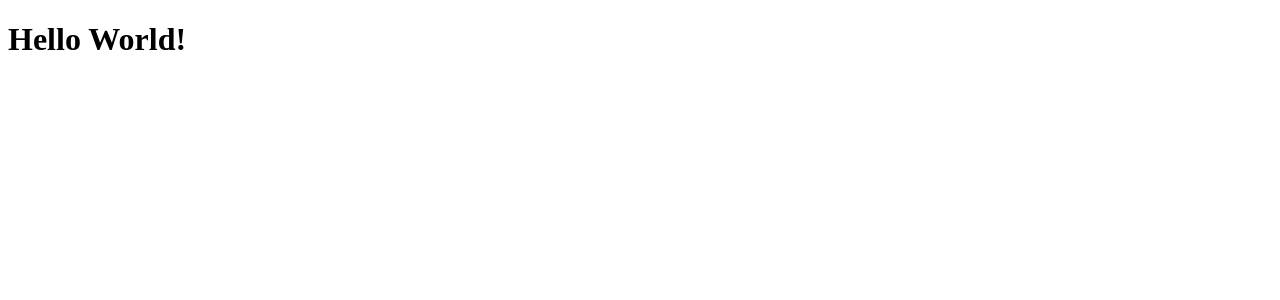
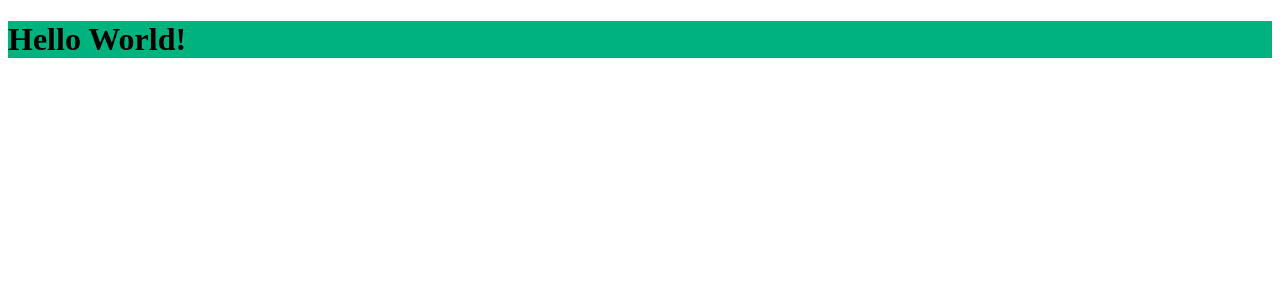
Before and after one commit to WD-GabrielKenji/ignite-shop, a Next.js app: page / in a window 1280 px wide. Shown: the top 300 px of the page. Built offline with nearby package versions, Linux system fonts and the light colour scheme.

Commit message:
:wrench: chore: Habilitando o CSS para JS desabilitado

```diff
--- a/src/pages/_document.tsx
+++ b/src/pages/_document.tsx
@@ -1,4 +1,5 @@
 import { Html, Head, Main, NextScript } from 'next/document'
+import { getCssText } from '../styles'
 
 export default function Document() {
   return (
@@ -14,6 +15,11 @@ export default function Document() {
           href="https://fonts.googleapis.com/css2?family=Roboto:wght@400;700&display=swap"
           rel="stylesheet"
         />
+
+        <style
+          id="stitches"
+          dangerouslySetInnerHTML={{ __html: getCssText() }}
+        />
       </Head>
       <body>
         <Main />
--- a/src/pages/index.tsx
+++ b/src/pages/index.tsx
@@ -1,3 +1,9 @@
+import { styled } from '../styles'
+
+const Title = styled('h1', {
+  backgroundColor: '$green300',
+})
+
 export default function Home() {
-  return <h1>Hello World!</h1>
+  return <Title>Hello World!</Title>
 }
```
